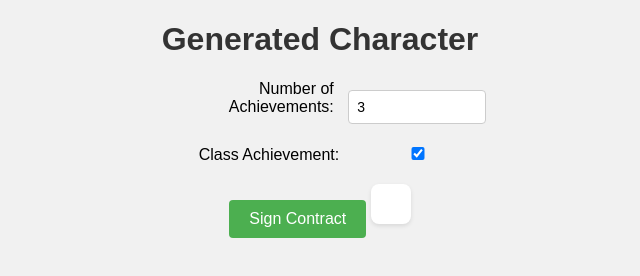
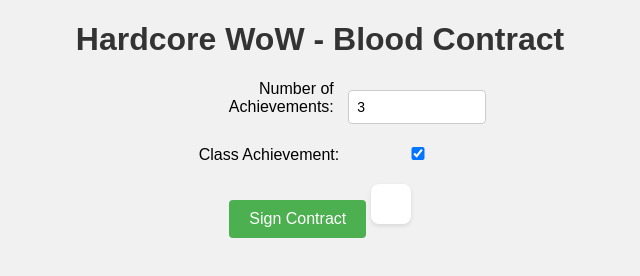
Before and after one commit to MinimooseGames/minimoosegames.github.io, a plain HTML site: page index.html in a window 1280 px wide. Shown: the whole page, without its empty margins (320-960 px from the left). Drawn offline with Linux system fonts and the light colour scheme.

Commit message:
Fixed titles
Fixed some titles

```diff
--- a/index.html
+++ b/index.html
@@ -1,7 +1,7 @@
 <!DOCTYPE html>
 <html>
 <head>
-  <title>Hardcore WoW - Blood Contract</title>
+  <title>Random WoW Character</title>
   <style>
     body {
       font-family: Arial, sans-serif;
@@ -54,7 +54,7 @@
   </style>
 </head>
 <body>
-  <h1>Generated Character</h1>
+  <h1>Hardcore WoW - Blood Contract</h1>
   <div class="input-group">
     <label class="input-label" for="num-achievements">Number of Achievements:</label>
     <input class="input-field" type="number" id="num-achievements" value="3" min="1" max="20">
```
